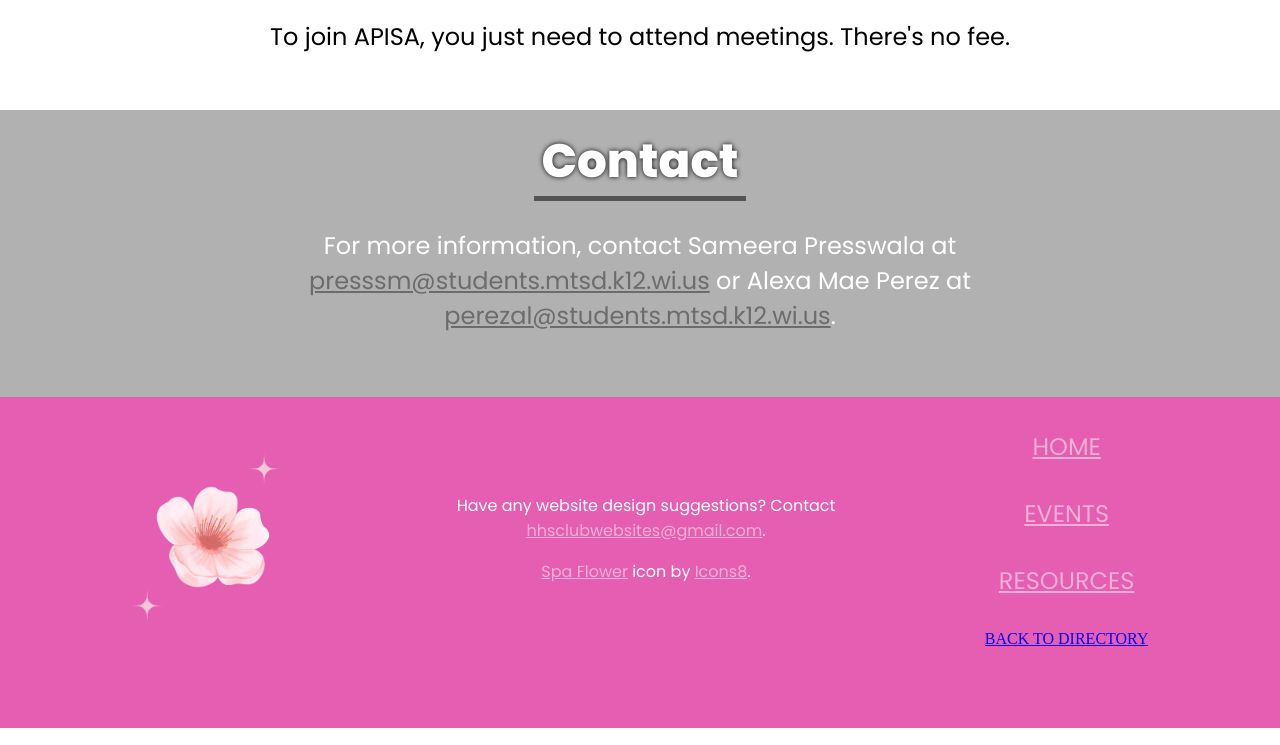
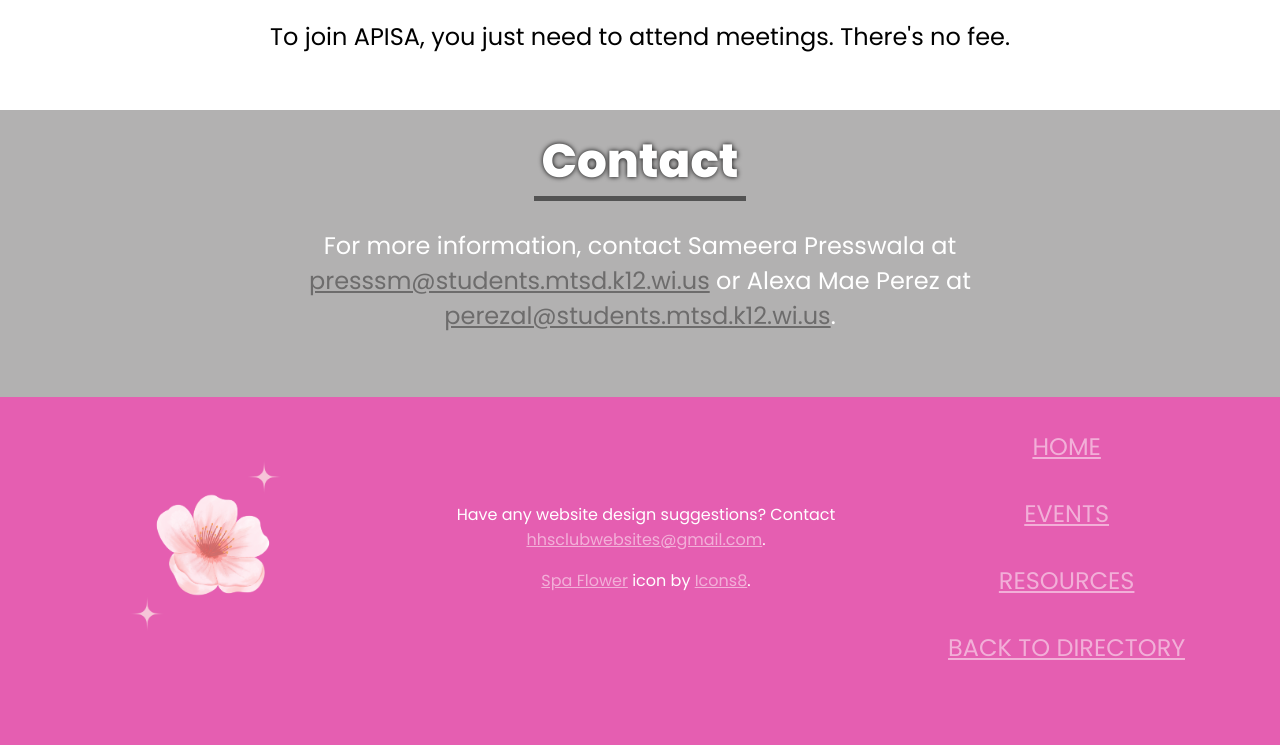
Before and after one commit to hhsclubwebsites/APISA, a plain HTML site: page index.html in a window 1280 px wide. Shown: the part 990-1735 px from the top of the page. Drawn offline with Linux system fonts and the light colour scheme.

Commit message:
Update index.html

```diff
--- a/index.html
+++ b/index.html
@@ -119,7 +119,7 @@
                                 <div class="footer-space"></div>
                                 <li><a href="resources.html" class="footer-list-link">RESOURCES</a></li>
                                 <div class="footer-space"></div>
-                                <li><a href="https://www.homesteadhs.club/#" target="_blank" rel="noopener noreferrer" class="link">BACK TO DIRECTORY</a></li>
+                                <li><a href="https://www.homesteadhs.club/#" target="_blank" rel="noopener noreferrer" class="footer-list-link">BACK TO DIRECTORY</a></li>
                             </ul>
                         <!-- </div> -->
                     </div>
```
